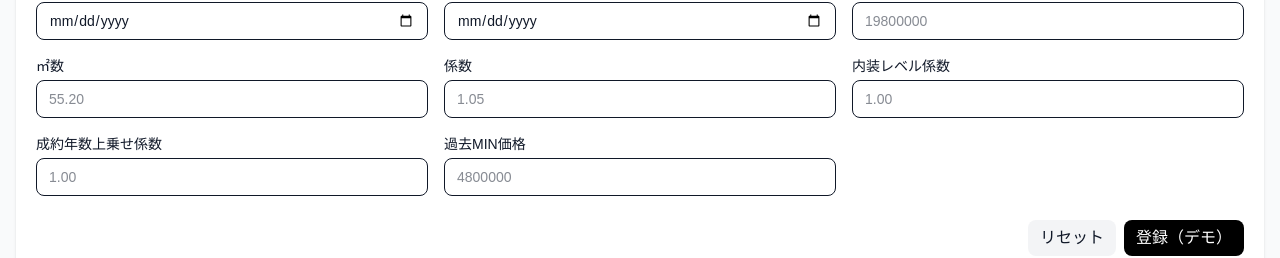
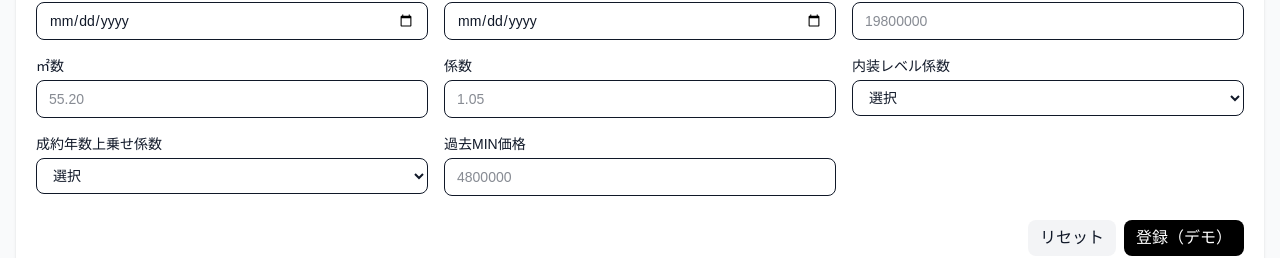
Before and after one commit to strictly-es/supabase-minapp, a Next.js app: page /sample/pattern_2_list/tab-regist in a window 1280 px wide. Shown: the part 677-935 px from the top of the page. Built offline with nearby package versions, Linux system fonts and the light colour scheme; no server answers.

Commit message:
design fix

```diff
--- a/app/sample/pattern_2_list/tab-regist/page.tsx
+++ b/app/sample/pattern_2_list/tab-regist/page.tsx
@@ -4,7 +4,7 @@ import { useMemo, useState } from 'react'
 import Link from 'next/link'
 import { getSupabase } from '@/lib/supabaseClient'
 
-type Pref = '' | '神奈川' | '東京' | '大阪'
+type Pref = '' | '兵庫' | '大阪'
 
 type FormState = {
   estate_name: string
@@ -177,8 +177,7 @@ export default function TabRegistPage() {
                   <label className="block">都道府県
                     <select name="pref" className="mt-1 w-full border rounded-lg px-3 py-2"
                       value={form.pref} onChange={onChange('pref')}>
-                      <option value="神奈川">神奈川</option>
-                      <option value="東京">東京</option>
+                      <option value="兵庫">兵庫</option>
                       <option value="大阪">大阪</option>
                       <option value="">選択</option>
                     </select>
@@ -231,12 +230,29 @@ export default function TabRegistPage() {
                       value={form.coef_total} onChange={onChange('coef_total')} />
                   </label>
                   <label className="block">内装レベル係数
-                    <input name="interior_level_coef" type="number" min={0} step={0.01} className="mt-1 w-full border rounded-lg px-3 py-2 tabular-nums" placeholder="1.00"
-                      value={form.interior_level_coef} onChange={onChange('interior_level_coef')} />
+                    <select name="interior_level_coef" className="mt-1 w-full border rounded-lg px-3 py-2 tabular-nums"
+                      value={form.interior_level_coef} onChange={onChange('interior_level_coef')}>
+                      <option value="">選択</option>
+                      <option value="1.00">1.00</option>
+                      <option value="1.05">1.05</option>
+                      <option value="1.10">1.10</option>
+                      <option value="1.15">1.15</option>
+                      <option value="1.2">1.2</option>
+                      <option value="1.25">1.25</option>
+                      <option value="1.30">1.30</option>
+                    </select>
                   </label>
                   <label className="block">成約年数上乗せ係数
-                    <input name="contract_year_coef" type="number" min={0} step={0.01} className="mt-1 w-full border rounded-lg px-3 py-2 tabular-nums" placeholder="1.00"
-                      value={form.contract_year_coef} onChange={onChange('contract_year_coef')} />
+                    <select name="contract_year_coef" className="mt-1 w-full border rounded-lg px-3 py-2 tabular-nums"
+                      value={form.contract_year_coef} onChange={onChange('contract_year_coef')}>
+                      <option value="">選択</option>
+                      <option value="0.00">1年未満(0.00)</option>
+                      <option value="0.02">1~2年前(0.02)</option>
+                      <option value="0.04">2~3年前(0.04)</option>
+                      <option value="0.06">3~5年前(0.06)</option>
+                      <option value="0.08">5年以上前(0.08)</option>
+                      <option value="0.1">10年以上前(0.1)</option>
+                    </select>
                   </label>
                   <label className="block">過去MIN価格
                     <input name="past_min" type="number" min={0} step={1} className="mt-1 w-full border rounded-lg px-3 py-2 tabular-nums" placeholder="4800000"
```
